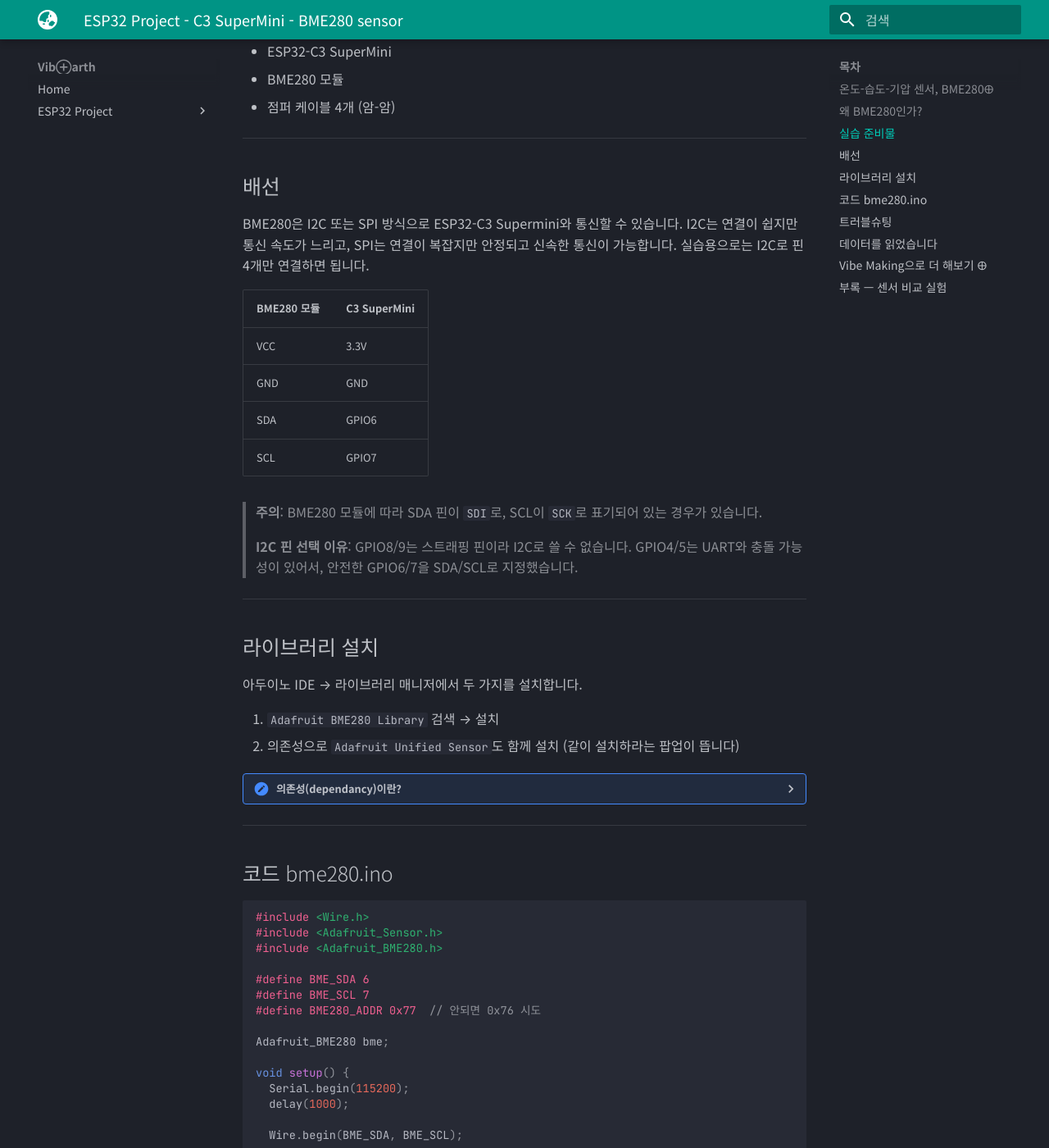
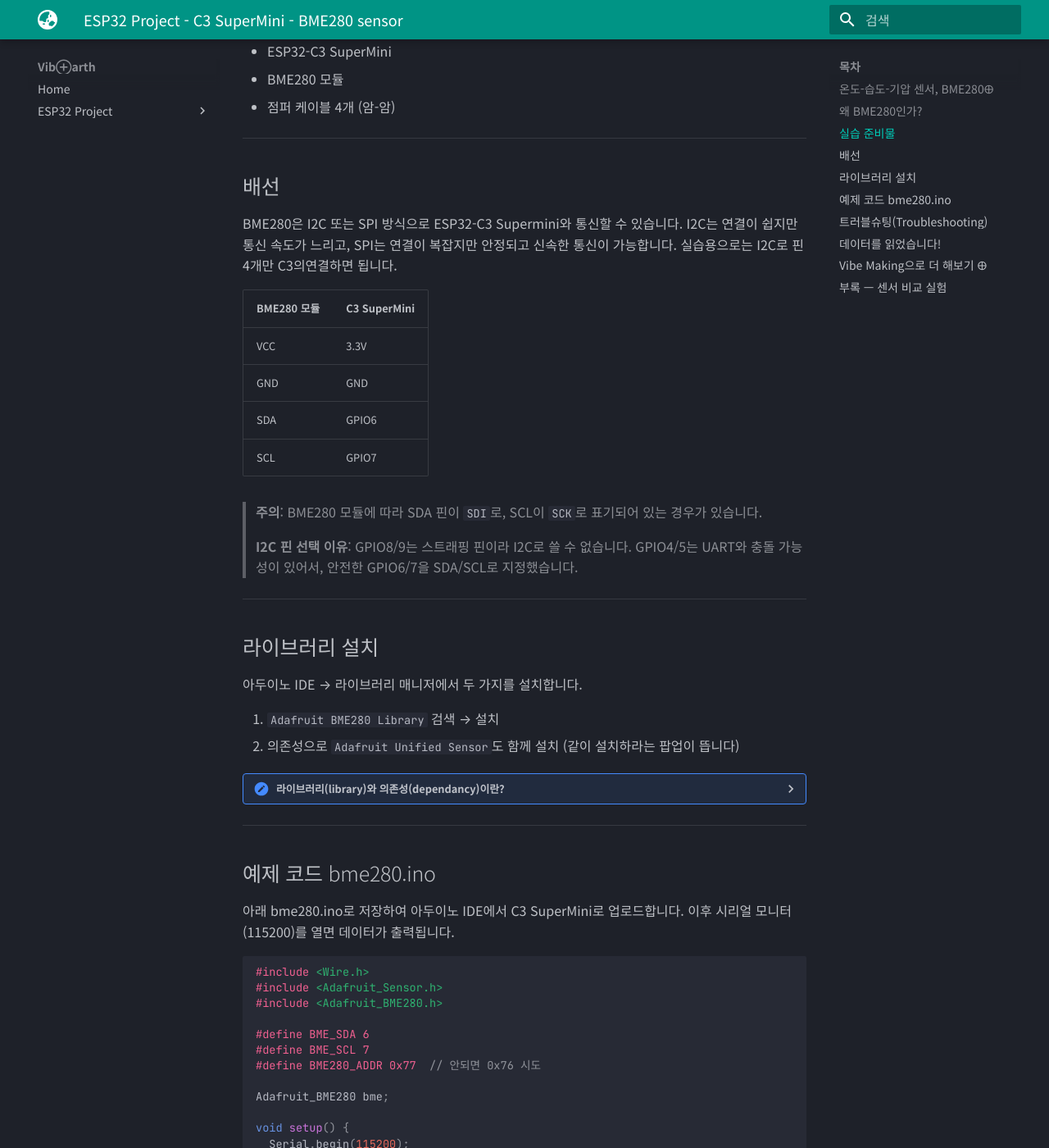
Before and after one commit to VibEarth/VibEarth.github.io, an MkDocs documentation site: the page built from docs/esp32/c3/bme280.md, in a window 1280 px wide and 1400 px high, scrolled down 1116 px. Shown: the whole window at 82% size. Built offline with MkDocs 1.6.1 and Material for MkDocs 9.7.7, drawn with Linux system fonts in a browser that asks for light colours; some of the changed text lies outside the part shown.

Commit message:
vault backup: 2026-07-02 11:50:00

````diff
--- a/docs/esp32/c3/bme280.md
+++ b/docs/esp32/c3/bme280.md
@@ -47,7 +47,7 @@
 
 BME280은 I2C 또는 SPI 방식으로 ESP32-C3 Supermini와 통신할 수 있습니다.
 I2C는 연결이 쉽지만 통신 속도가 느리고, SPI는 연결이 복잡지만 안정되고 신속한 통신이 가능합니다.
-실습용으로는 I2C로 핀 4개만 연결하면 됩니다.
+실습용으로는 I2C로 핀 4개만 C3의연결하면 됩니다.
 
 | BME280 모듈 | C3 SuperMini |
 | --------- | ------------ |
@@ -69,12 +69,16 @@
 1. `Adafruit BME280 Library` 검색 → 설치
 2. 의존성으로 `Adafruit Unified Sensor`도 함께 설치 (같이 설치하라는 팝업이 뜹니다)
 
-??? tips "의존성(dependancy)이란?"
-
+??? tips "라이브러리(library)와 의존성(dependancy)이란?"
+	라이브러리(library)는 일반적인 컴퓨터에서 어떤 장치, 프로그램을 사용할 때 필요한 드라이버(driver)와 비슷하다고 생각하시면 됩니다. 드라이버가 없으면 장치 인식이 안되듯, 해당 센서의 라이브러리가 설치되어 있지 않으면 센서를 사용할 수 없습니다. 의존성(dependanct)은 어떤 라이브러리를 설치하여 사용할때 그 기반이 되는 또다른 라이브러리, 프로그램 등을 말합니다.
+	즉, Adafruit BME280 Library를 사용하려면 Adafruit United Sensor 라이브러리도 설치해야합니다.
 
 ---
 
-## 코드 bme280.ino
+## 예제 코드 bme280.ino
+
+아래 bme280.ino로 저장하여 아두이노 IDE에서 C3 SuperMini로 업로드합니다.
+이후 시리얼 모니터(115200)를 열면 데이터가 출력됩니다.
 
 ```cpp
 #include <Wire.h>
@@ -124,19 +128,18 @@
 }
 ```
 
-업로드 후 시리얼 모니터(115200)를 열면 2초마다 데이터가 출력됩니다.
-
 ---
 
-## 트러블슈팅
+## 트러블슈팅(Troubleshooting)
 
-**"BME280을 찾을 수 없습니다" 메시지가 뜰 때**
+**"BME280을 찾을 수 없습니다." 메시지가 뜰 때**
 
-I2C 주소 문제일 가능성이 높습니다. 코드에서 `0x77`을 `0x76`으로 바꿔서 다시 시도해보세요. 모듈의 SDO 핀을 GND에 연결하면 주소가 0x76으로 바뀝니다.
+I2C 주소 문제일 가능성이 높습니다. 코드에서 `0x77`을 `0x76`으로 바꿔서 다시 시도해보세요.
+모듈의 SDO 핀을 GND에 연결하면 주소가 0x76으로 바뀝니다.
 
 **시리얼 모니터에 아무것도 안 뜰 때**
 
-Settings 페이지의 체크리스트를 확인하세요.
+아두이노 IDE Settings 페이지의 체크리스트를 확인하세요.
 
 - USB CDC On Boot → Enabled
 - 보드레이트 115200 확인
@@ -144,7 +147,7 @@
 
 ---
 
-## 데이터를 읽었습니다
+## 데이터를 읽었습니다!
 
 ```
 BME280 연결 성공!
````
